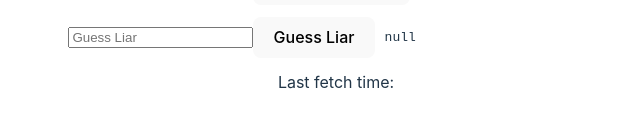
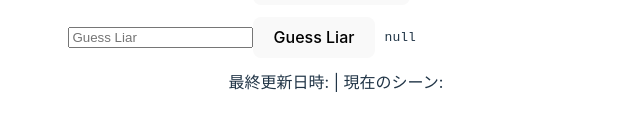
Before and after one commit to Freeesia/korenan, a React (Vite) app in the folder korenan.react.client/: page /debug in a window 1280 px wide. Shown: the part 598-728 px from the top of the page, without its empty margins (304-944 px from the left). Built offline with nearby package versions, Linux system fonts and the light colour scheme; no server answers.

Commit message:
デバッグページのフッターに現在のシーン情報を追加し、最終更新日時を表示

```diff
--- a/korenan.react.client/src/App.tsx
+++ b/korenan.react.client/src/App.tsx
@@ -46,7 +46,9 @@ function App() {
           <Route path="/debug" element={<Debug />} />
         </Routes>
         <footer>
-          <div>Last fetch time: {lastFetchTime?.toLocaleTimeString()}</div>
+          <div>
+            最終更新日時: {lastFetchTime?.toLocaleTimeString()} | 現在のシーン: {scene?.scene}
+          </div>
         </footer>
       </div>
     </SceneContext>
```
